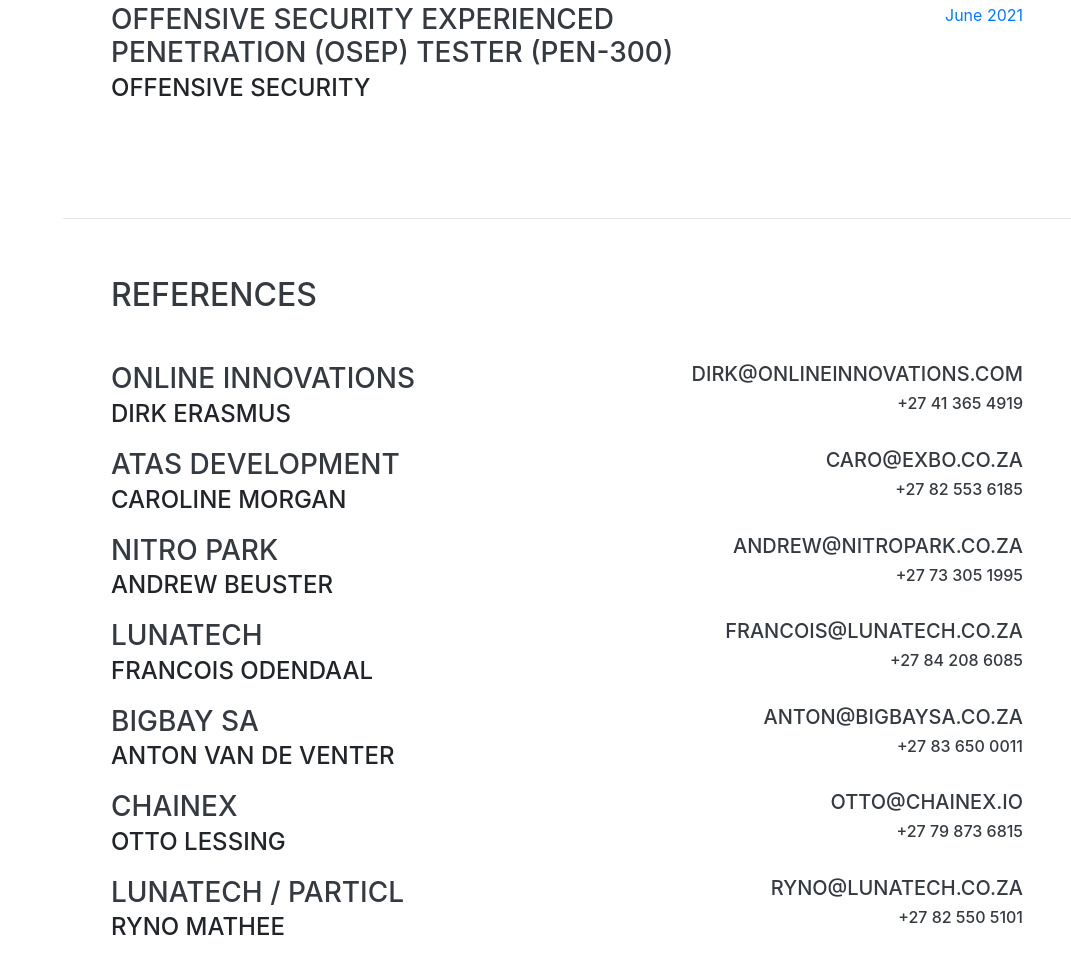
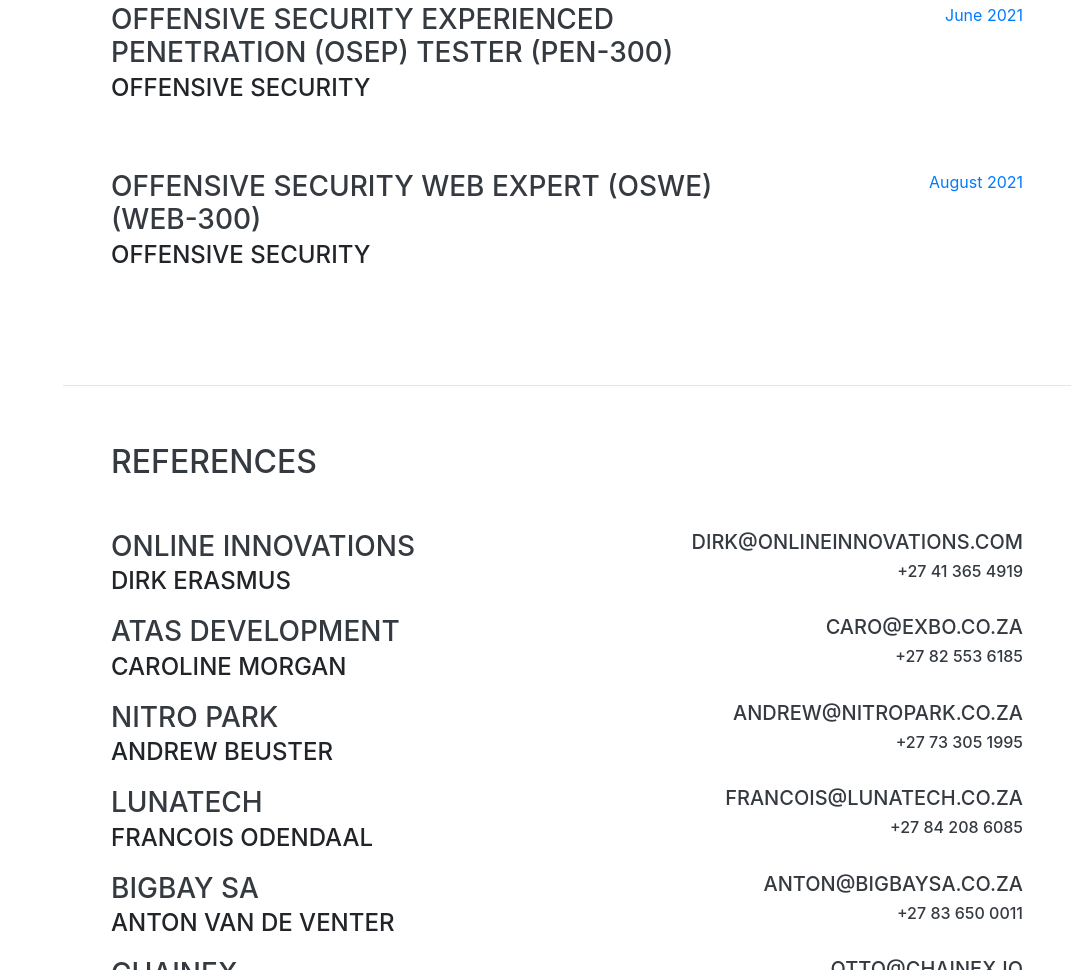
Before and after one commit to chrismeistre/resume, a website with bundled scripts: page index.html in a window 1280 px wide. Shown: the part 9456-10426 px from the top of the page, without its empty margins (209-1280 px from the left). Built offline with nearby package versions, Linux system fonts and the light colour scheme; a web font is replaced by a local one.

Commit message:
Update index.html

```diff
--- a/index.html
+++ b/index.html
@@ -429,6 +429,15 @@
           </div>
         </div>
 
+        <div class="resume-item d-flex flex-column flex-md-row justify-content-between mb-5">
+          <div class="resume-content">
+            <h3 class="mb-0">Offensive Security Web Expert (OSWE) (WEB-300)</h3>
+            <div class="subheading mb-3">Offensive Security</div>
+          </div>
+          <div class="resume-date text-md-right">
+            <span class="text-primary">August 2021</span>
+          </div>
+        </div>
 
       </div>
     </section>
```
